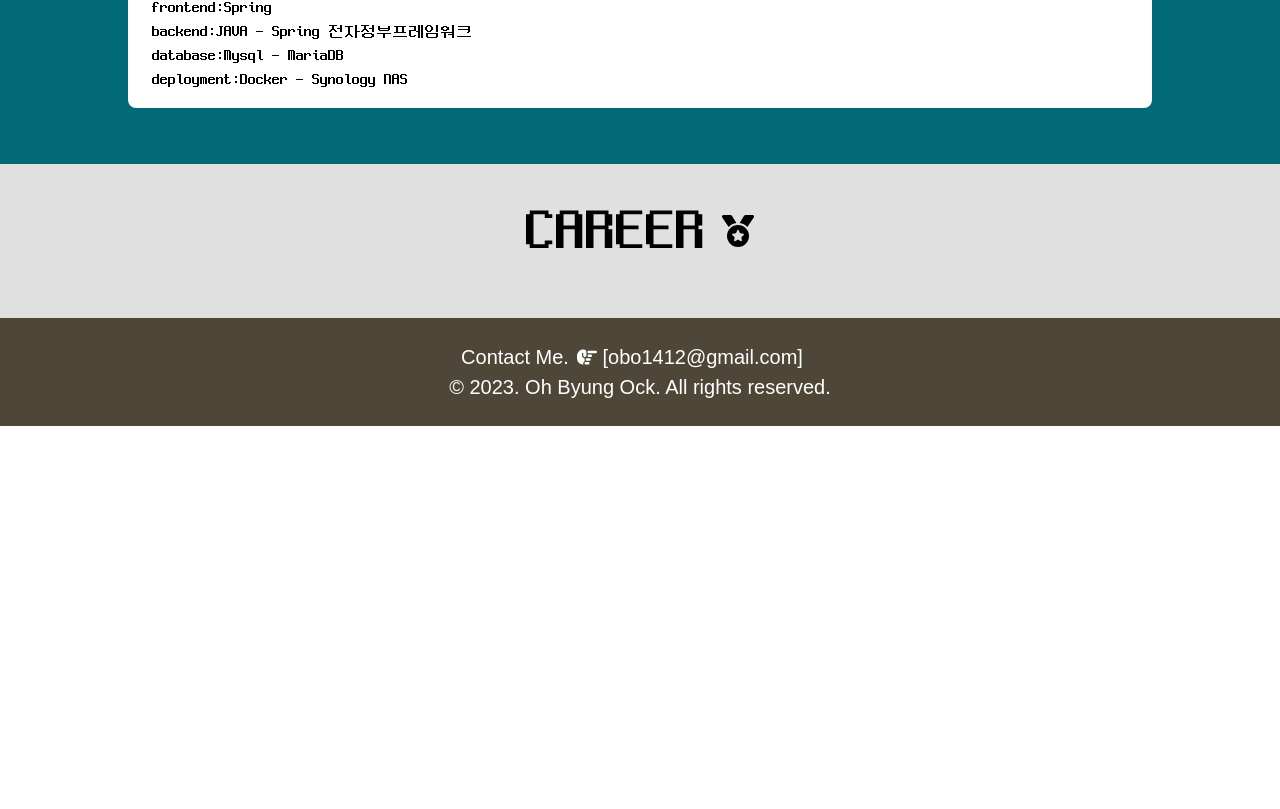
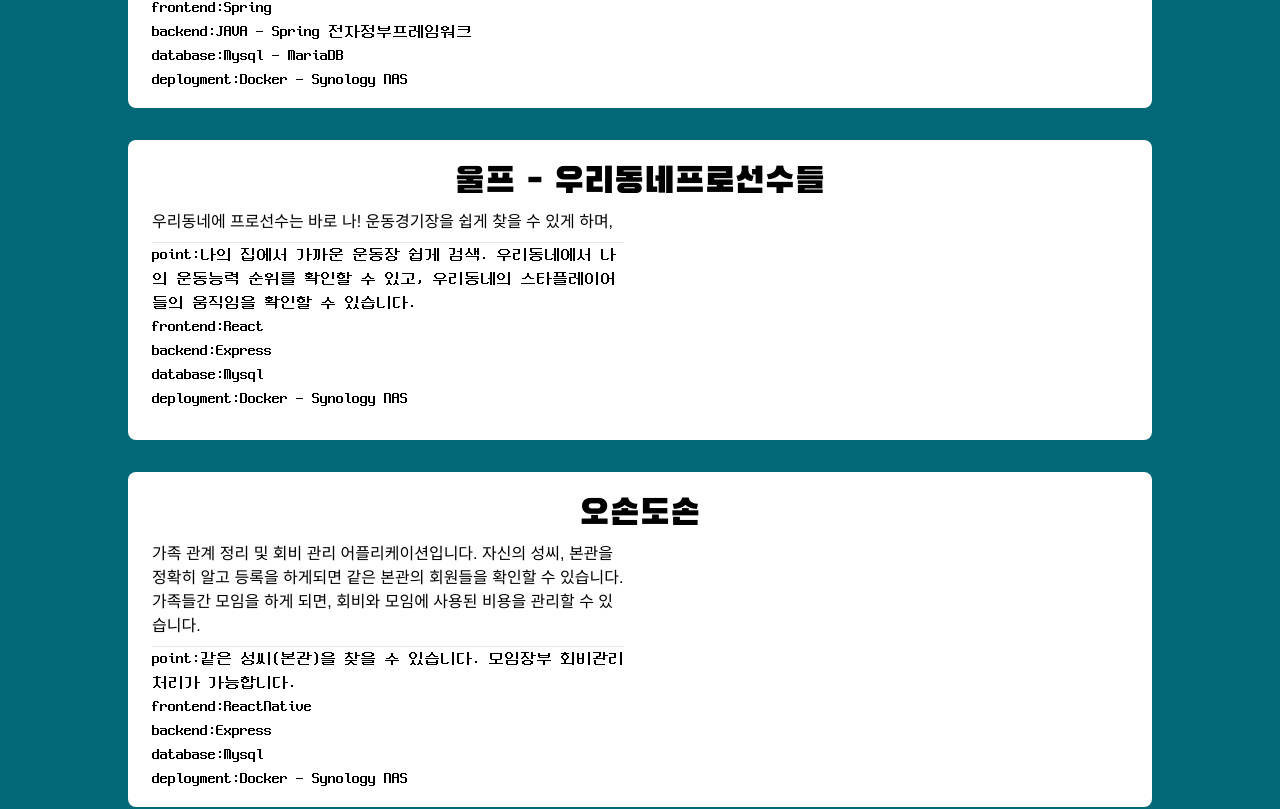
Before and after one commit to obo1412/deka5-portfolio, a Next.js app: page / in a window 1280 px wide. Shown: the part 3654-4463 px from the top of the page. Before the commit the page ends 4080 px from the top, so only its background shows below. Built offline with nearby package versions, Linux system fonts and the light colour scheme.

Commit message:
프로젝트 내용 업데이트 진행중

```diff
--- a/src/app/components/content/content_section5_project.js
+++ b/src/app/components/content/content_section5_project.js
@@ -50,6 +50,40 @@ const ContentProject = {
       },
       img: [],
     },
+    {
+      id: 2,
+      title: "울프 - 우리동네프로선수들",
+      date: "2023.08.01 ~",
+      description:
+        "우리동네에 프로선수는 바로 나! 운동경기장을 쉽게 찾을 수 있게 하며,",
+      detail: {
+        point:
+          "나의 집에서 가까운 운동장 쉽게 검색. 우리동네에서 나의 운동능력 순위를 확인할 수 있고, 우리동네의 스타플레이어들의 움직임을 확인할 수 있습니다.",
+        url: "",
+        frontend: "React",
+        backend: "Express",
+        database: "Mysql",
+        deployment: "Docker - Synology NAS",
+      },
+      img: [],
+    },
+    {
+      id: 3,
+      title: "오손도손",
+      date: "2023.10.01 ~",
+      description:
+        "가족 관계 정리 및 회비 관리 어플리케이션입니다. 자신의 성씨, 본관을 정확히 알고 등록을 하게되면 같은 본관의 회원들을 확인할 수 있습니다. 가족들간 모임을 하게 되면, 회비와 모임에 사용된 비용을 관리할 수 있습니다.",
+      detail: {
+        point:
+          "같은 성씨(본관)을 찾을 수 있습니다. 모임장부 회비관리 처리가 가능합니다.",
+        url: "",
+        frontend: "ReactNative",
+        backend: "Express",
+        database: "Mysql",
+        deployment: "Docker - Synology NAS",
+      },
+      img: [],
+    },
   ],
 };
 
```
